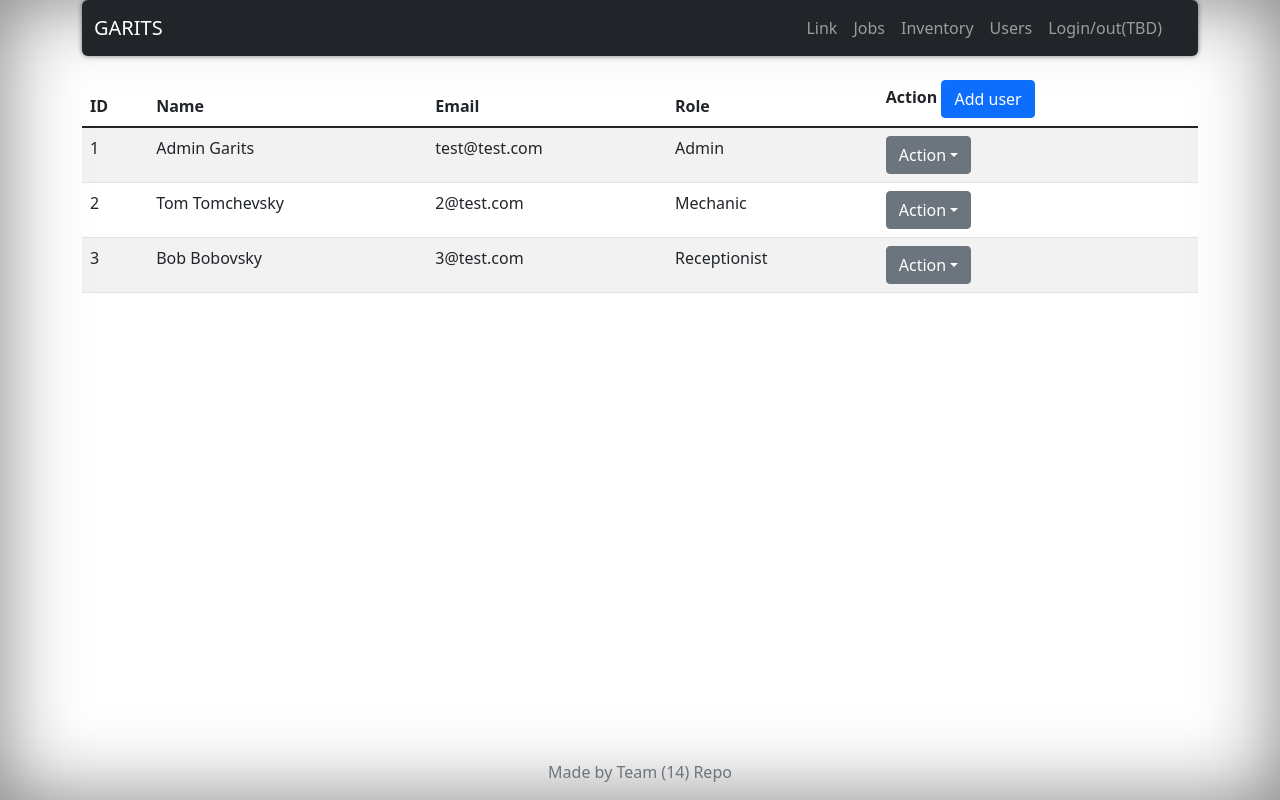
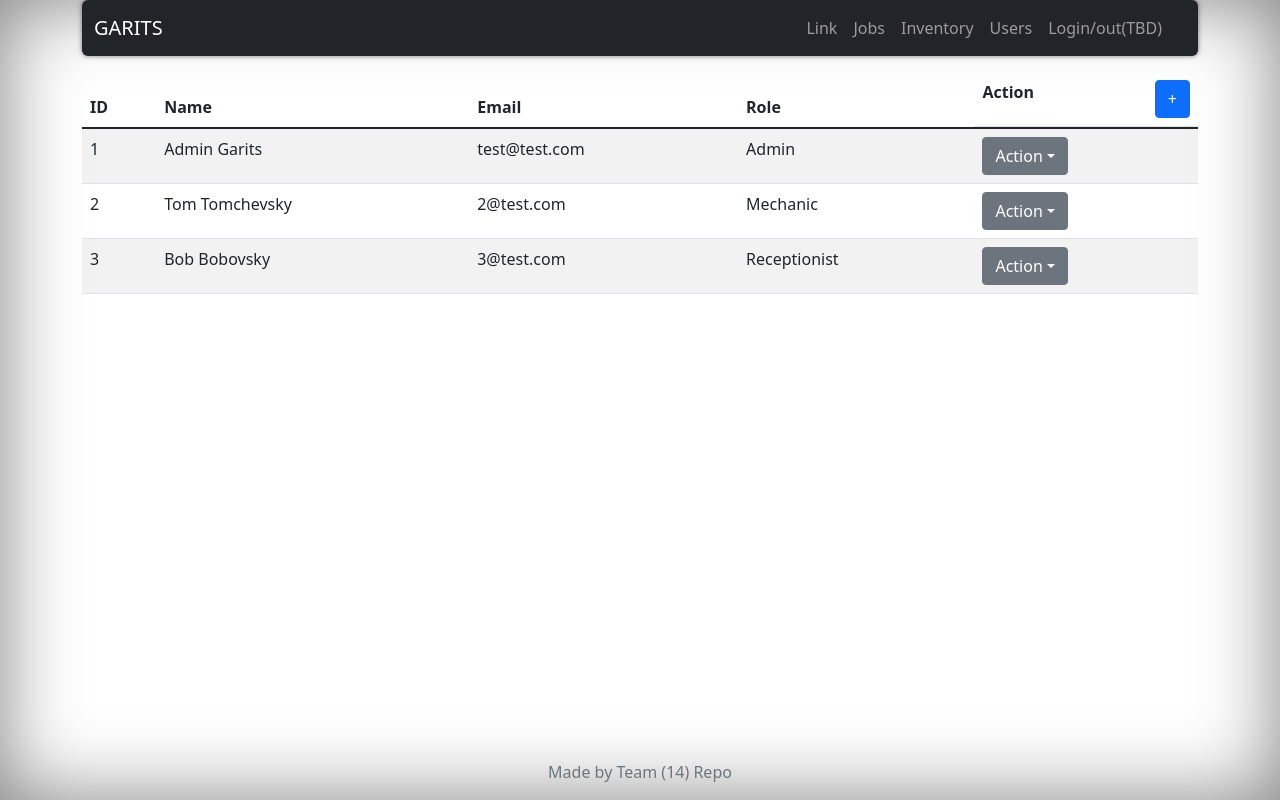
Before and after one commit to AdamKaczmarski/garits, a React (Create React App) app in the folder garits_gui/: page /users in a window 1280 px wide. Built offline with nearby package versions, Linux system fonts and the light colour scheme.

Commit message:
Corrected the add user button in the table cell

```diff
--- a/garits_gui/src/components/Users/User.js
+++ b/garits_gui/src/components/Users/User.js
@@ -17,7 +17,7 @@ const User = (props) => {
           <Dropdown.Menu>
             <Dropdown.Item href="#/action-1">Reset password</Dropdown.Item>
             <Dropdown.Item href="#/action-2">Change role</Dropdown.Item>
-            {props.user.role == "ADMIN" ? null : (
+            {props.user.role === "ADMIN" ? null : (
               <Dropdown.Item href="#/action-3">Delete</Dropdown.Item>
             )}
           </Dropdown.Menu>
--- a/garits_gui/src/components/Users/UsersTable.js
+++ b/garits_gui/src/components/Users/UsersTable.js
@@ -8,8 +8,7 @@ import User from "./User";
 
 const UserTable = () => {
   const [show, setShow] = useState(false);
-  const handleClose = () => setShow(false);
-  const handleShow = () => setShow(true);
+  const handleShow = () => setShow(!show);
 
   const users = USERS.map((user) => <User key={user.id} user={user} />);
 
@@ -22,15 +21,19 @@ const UserTable = () => {
             <th>Name</th>
             <th>Email</th>
             <th>Role</th>
-            <th className="justify-content-around">Action       <Button variant="primary" onClick={handleShow} className="pl-5">
-        Add user
-      </Button>
-</th>
+            <th
+              style={{ display: "flex" }}
+              className="justify-content-between  "
+            >
+              Action{" "}
+              <Button variant="primary" onClick={handleShow}>
+                +
+              </Button>
+            </th>
           </tr>
         </thead>
         <tbody>{users}</tbody>
       </Table>
-
     </>
   );
 };
```
Also changed, not shown: garits_gui/src/components/Users/AddUserModal.js (+11 -0 lines), 1 other file (tests, documents, lock files or other folders).
